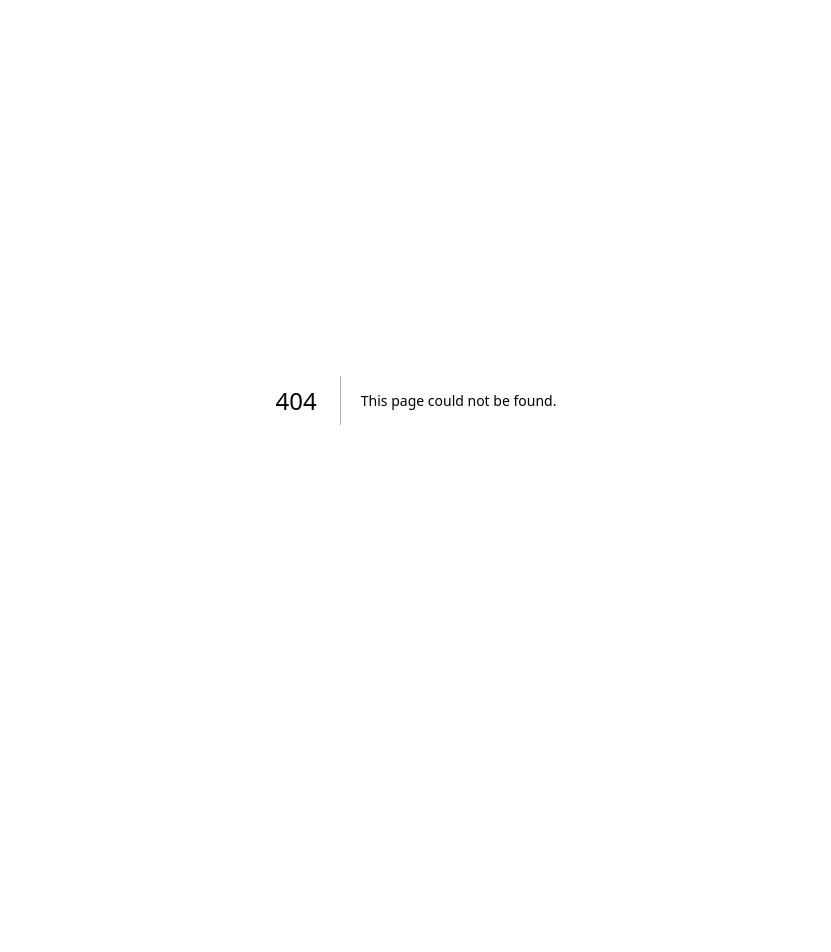
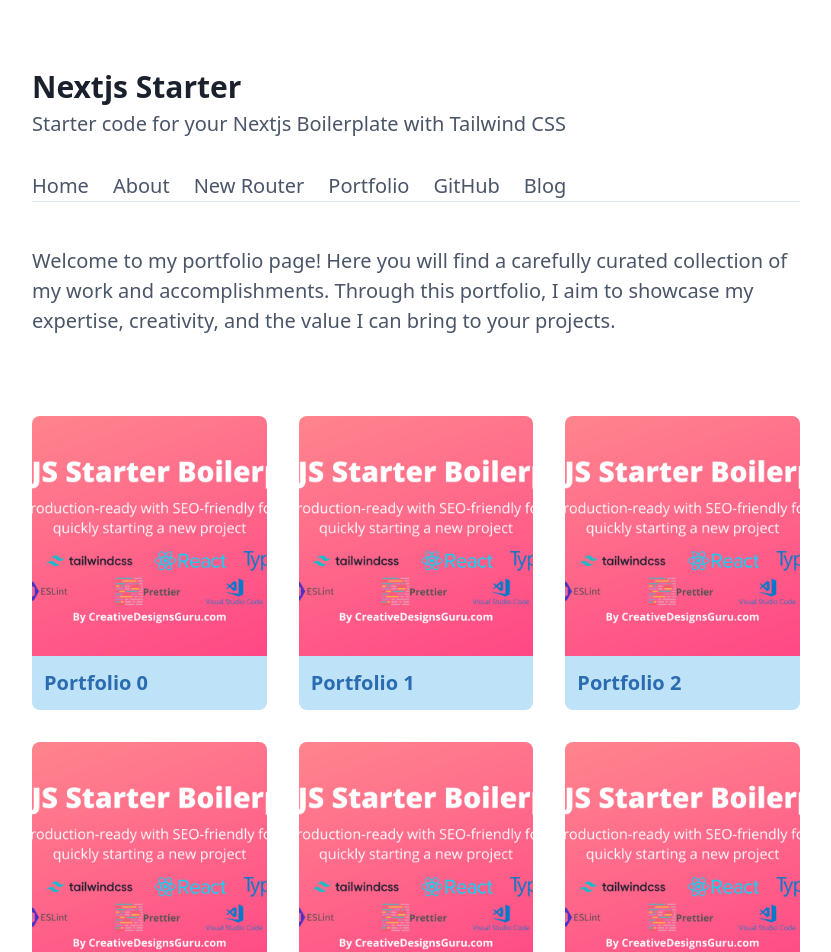
Before and after one commit to lift-world/Next-js-Boilerplate, a Next.js app: page /portfolio in a window 1280 px wide. Before the commit this address had no page. Shown: the top 952 px of the page, without its empty margins (224-1055 px from the left). Before the commit the page ends 800 px from the top, so only its background shows below. Built offline with nearby package versions, Linux system fonts and the light colour scheme.

Commit message:
feat: add sitemap support app router

```diff
--- a/next-sitemap.config.js
+++ b/next-sitemap.config.js
@@ -2,4 +2,5 @@
 module.exports = {
   siteUrl: 'https://example.com', // FIXME: Change to the production URL
   generateRobotsTxt: true,
+  output: 'export',
 };
--- a/src/app/new-router/page.tsx
+++ b/src/app/new-router/page.tsx
@@ -1,4 +1,7 @@
 import type { Metadata } from 'next';
+import Link from 'next/link';
+
+import { Main } from '@/templates/Main';
 
 export const metadata: Metadata = {
   title: 'New Router',
@@ -6,6 +9,25 @@
     'Incrementally migrate your existing application from pages to app',
 };
 
-export default function Page() {
-  return <h1>Hello, Home page!</h1>;
-}
+const NewRouter = () => (
+  <Main>
+    <p>
+      Moving to the App Router may be the first time using React features that
+      Next.js builds on top of such as Server Components, Suspense, and more.
+      When combined with new Next.js features such as special files and layouts,
+      migration means new concepts, mental models, and behavioral changes to
+      learn.
+    </p>
+    <p>
+      We recommend reducing the combined complexity of these updates by breaking
+      down your migration into smaller steps. The app directory is intentionally
+      designed to work simultaneously with the pages directory to allow for
+      incremental page-by-page migration.{' '}
+      <Link href="https://nextjs.org/docs/pages/building-your-application/upgrading/app-router-migration#migrating-from-pages-to-app">
+        Learn more.
+      </Link>
+    </p>
+  </Main>
+);
+
+export default NewRouter;
--- /dev/null
+++ b/src/app/portfolio/[slug]/page.tsx
@@ -0,0 +1,41 @@
+import type { Metadata } from 'next';
+
+import { Main } from '@/templates/Main';
+
+type Props = {
+  params: { slug: string };
+};
+
+export async function generateStaticParams() {
+  return [
+    {
+      slug: '1',
+    },
+  ];
+}
+
+export async function generateMetadata({ params }: Props): Promise<Metadata> {
+  const { slug } = params;
+
+  return {
+    title: `Porfolio ${slug}`,
+  };
+}
+
+const PortfolioDetail = ({ params }: Props) => (
+  <Main>
+    <h1 className="capitalize">Porfolio {params.slug}</h1>
+    <p>
+      Designed a series of promotional materials and branding assets for a
+      corporate event. Developed a visually cohesive theme, including a logo,
+      posters, banners, and digital assets. Incorporated the client&apos;s brand
+      identity while adding a fresh and modern touch. Received positive feedback
+      from event attendees and contributed to a successful event with increased
+      attendee participation and brand recognition.
+    </p>
+  </Main>
+);
+
+export const dynamicParams = false;
+
+export default PortfolioDetail;
--- /dev/null
+++ b/src/app/portfolio/page.tsx
@@ -0,0 +1,47 @@
+import type { Metadata } from 'next';
+import Link from 'next/link';
+
+import { Main } from '@/templates/Main';
+
+export const metadata: Metadata = {
+  title: 'Portfolio',
+  description: 'Welcome to my portfolio page!',
+};
+
+const Portfolio = () => (
+  <Main>
+    <p>
+      Welcome to my portfolio page! Here you will find a carefully curated
+      collection of my work and accomplishments. Through this portfolio, I aim
+      to showcase my expertise, creativity, and the value I can bring to your
+      projects.
+    </p>
+
+    <div className="container mx-auto mt-20 grid grid-cols-1 gap-8 md:grid-cols-2 xl:grid-cols-3">
+      {Array.from(Array(6).keys()).map((idx) => (
+        <div key={idx}>
+          <div className="overflow-hidden rounded-lg">
+            <div className="relative overflow-hidden pb-60">
+              <Link href={`/portfolio/${idx}`}>
+                <img
+                  className="absolute h-full w-full object-cover object-center"
+                  src="/assets/images/nextjs-starter-banner.png"
+                  alt=""
+                />
+              </Link>
+            </div>
+            <div className="relative bg-blue-200">
+              <div className="p-3">
+                <Link href={`/portfolio/${idx}`}>
+                  <h3 className="text-xl font-bold">Portfolio {idx}</h3>
+                </Link>
+              </div>
+            </div>
+          </div>
+        </div>
+      ))}
+    </div>
+  </Main>
+);
+
+export default Portfolio;
```
